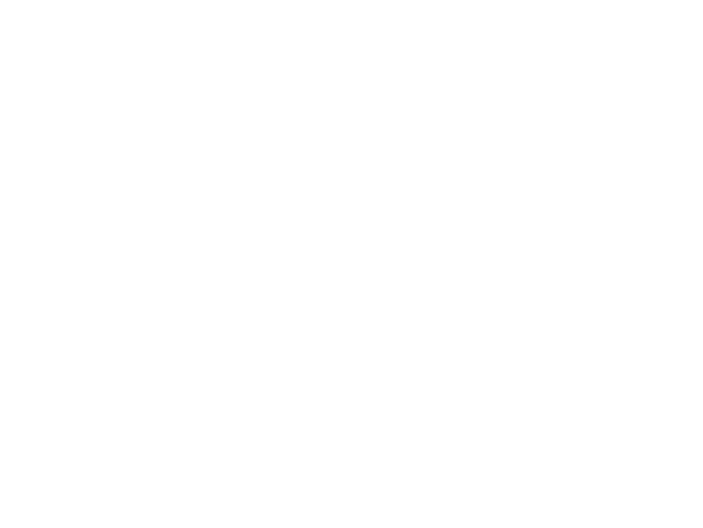
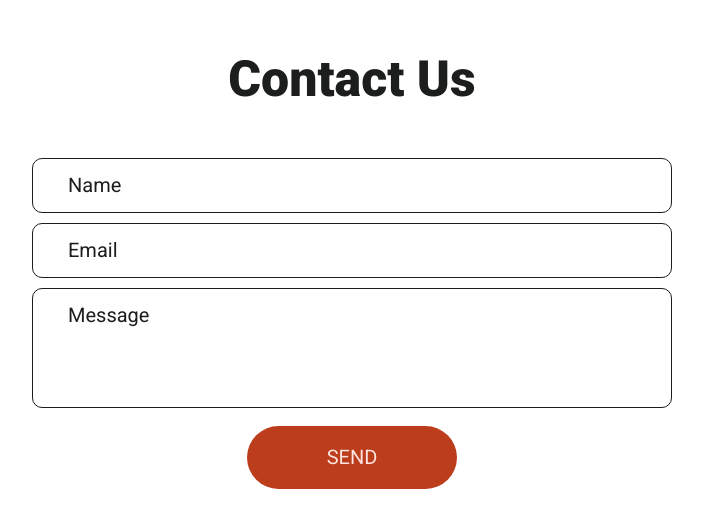
Before and after one commit to karl-george/CakeJoey, a plain HTML site: page index.html in a window 1280 px wide. Shown: the whole page, without its empty margins (288-991 px from the left). Drawn offline with Linux system fonts and the light colour scheme.

Commit message:
Created form component

```diff
--- a/css/styles.css
+++ b/css/styles.css
@@ -45,6 +45,10 @@ h3 {
   font-size: 4rem;
   font-weight: bold;
   margin-bottom: 2rem;
+}
+
+.heading-dark {
+  color: var(--color-text-dark);
 }
 
 /* Grids */
@@ -391,3 +395,39 @@ a {
     border: 0;
   }
 }
+
+/* Contact Us Form */
+
+textarea {
+  resize: none;
+  height: 12rem;
+}
+
+.input {
+  border-radius: 10px;
+  border: 1px solid var(--color-text-dark);
+  color: var(--color-text-dark);
+  font-size: 2rem;
+  outline: 0;
+  padding: 1.5rem 3.5rem;
+  width: 80%;
+}
+
+::placeholder {
+  color: var(--color-text-dark);
+}
+
+.input-group {
+  margin: 1rem auto;
+}
+
+.container-small {
+  max-width: 800px;
+  margin: 0 auto;
+  text-align: center;
+}
+
+.contact-form .btn {
+  padding: 2rem 8rem;
+  text-transform: uppercase;
+}
--- a/index.html
+++ b/index.html
@@ -15,7 +15,31 @@
     <title>CakeJoey - Fantastic cakes at great prices</title>
   </head>
   <body>
-
+    <div class="container-small">
+      <h2 class="heading-dark">Contact Us</h2>
+      <form class="contact-form">
+        <div class="input-group">
+          <input
+            aria-label="Name"
+            type="text"
+            class="input"
+            placeholder="Name"
+          />
+        </div>
+        <div class="input-group">
+          <input
+            aria-label="Email"
+            type="email"
+            class="input"
+            placeholder="Email"
+          />
+        </div>
+        <div class="input-group">
+          <textarea class="input" placeholder="Message"></textarea>
+        </div>
+        <button class="btn btn-dark">Send</button>
+      </form>
+    </div>
 
     <script src="js/main.js"></script>
   </body>
```
Also changed, not shown: components/contact-us-form.html (added, +20 -0 lines), 1 other file.
